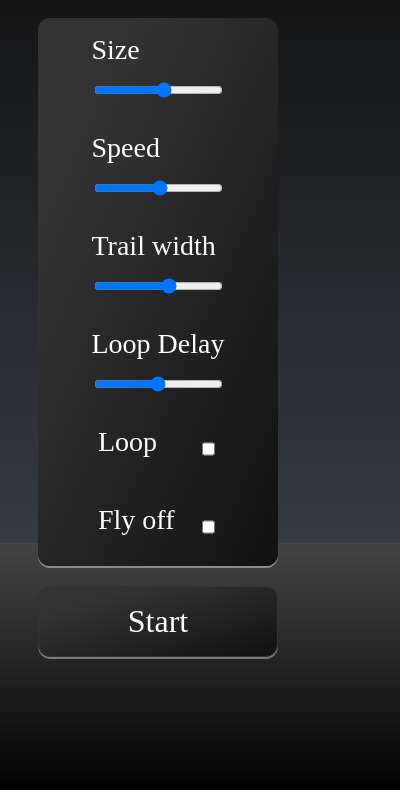
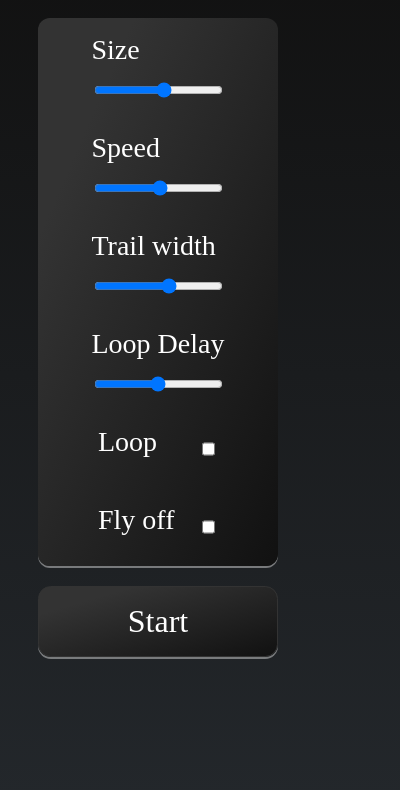
Before and after one commit to Ojani/stock-geometry-dash, a browser extension: page popup/index.html in a window 400 px wide. Shown: the part 48-838 px from the top of the page. Drawn offline with Linux system fonts and the light colour scheme.

Commit message:
Changed the background of the popup to a smooth gradient.

```diff
--- a/popup/main.css
+++ b/popup/main.css
@@ -1,5 +1,5 @@
 body {
-  background: linear-gradient(to top, black, #444 30%, white 30%, #363b42 30%, #111 100%);
+  background: linear-gradient(to top, #23272b, #111);
   border-radius: 1em;
   user-select: none;
   width: 300px;
```
